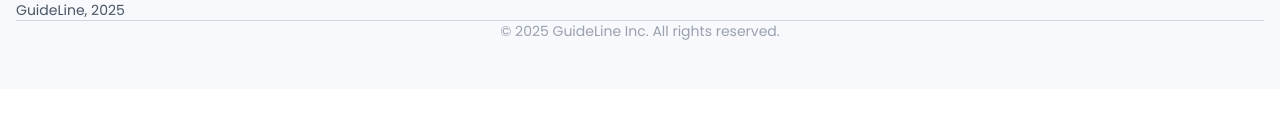
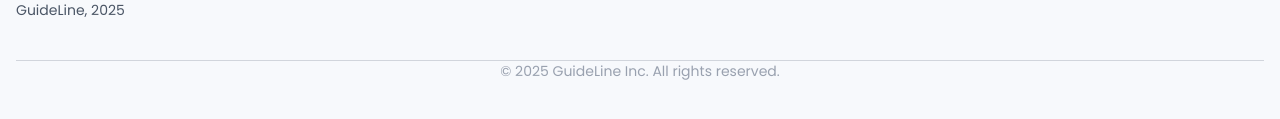
Before and after one commit to ayuarista/GuideLine, a website: page index.html in a window 1280 px wide. Shown: the part 3017-3136 px from the top of the page. Before the commit the page ends 3106 px from the top, so only its background shows below. Drawn offline with nearby package versions, Linux system fonts and the light colour scheme; some packages are replaced by stand-ins of ours; a script that the page names is missing; a web font is replaced by a local one.

Commit message:
add footer

```diff
--- a/index.html
+++ b/index.html
@@ -282,7 +282,7 @@
               </div>
             </div>
           </div>
-          <div class="mb-auto">
+          <div class="mt-10">
               <p class="border-t border-gray-300"></p>
               <p class="text-sm text-gray-400 text-center">© 2025 GuideLine Inc. All rights reserved.</p>
           </div>
```
